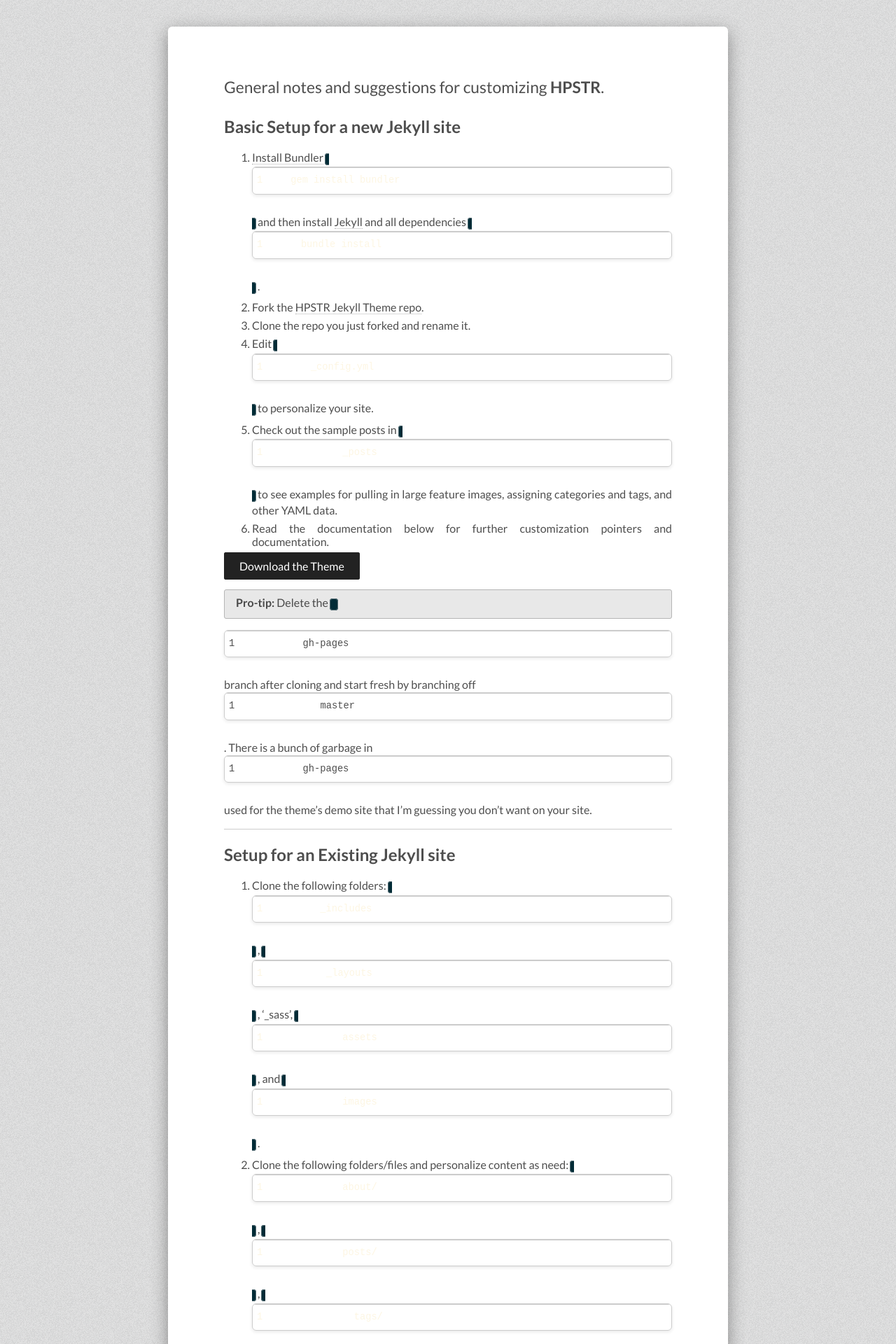
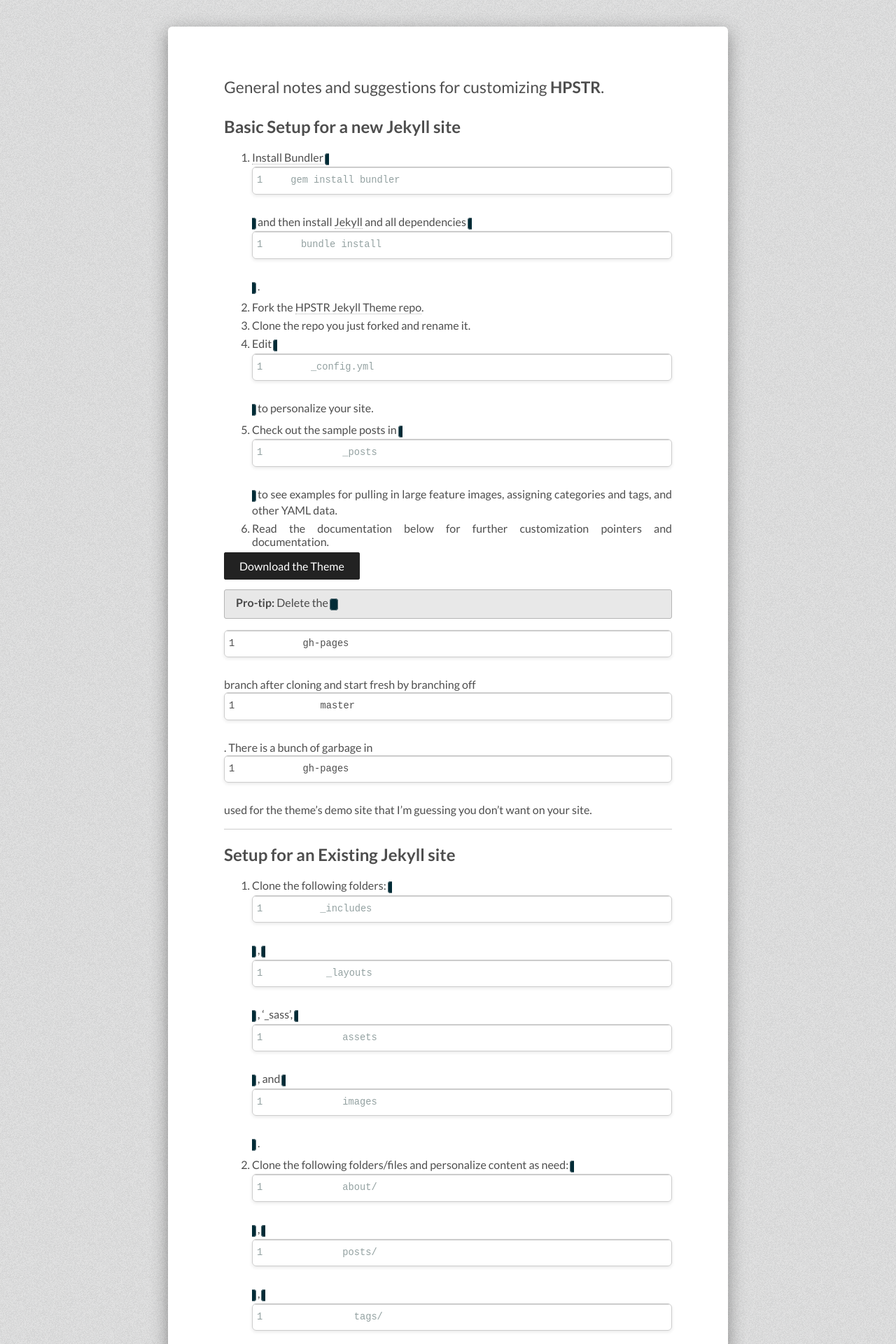
Before and after one commit to tiborsimon/tiborsimon.github.io, a Jekyll site: the page built from theme-setup/index.md, in a window 1280 px wide. Shown: the part 312-2232 px from the top of the page at 70% size. Built offline with Jekyll 4.4.1, drawn with Linux system fonts in a browser that asks for light colours; nearby versions of some CDN libraries; comment, search, counter and statistics services are not loaded.

Commit message:
CSS update

```diff
--- a/_sass/_typography.scss
+++ b/_sass/_typography.scss
@@ -144,7 +144,7 @@
         padding: 0 5px;
         border: 1px solid $gist-border-color;
         background-color: $gist-base3;
-        color: $gist-base03;
+        color: $gist-base01;
         @include rounded(4px);
     }
 }
```
